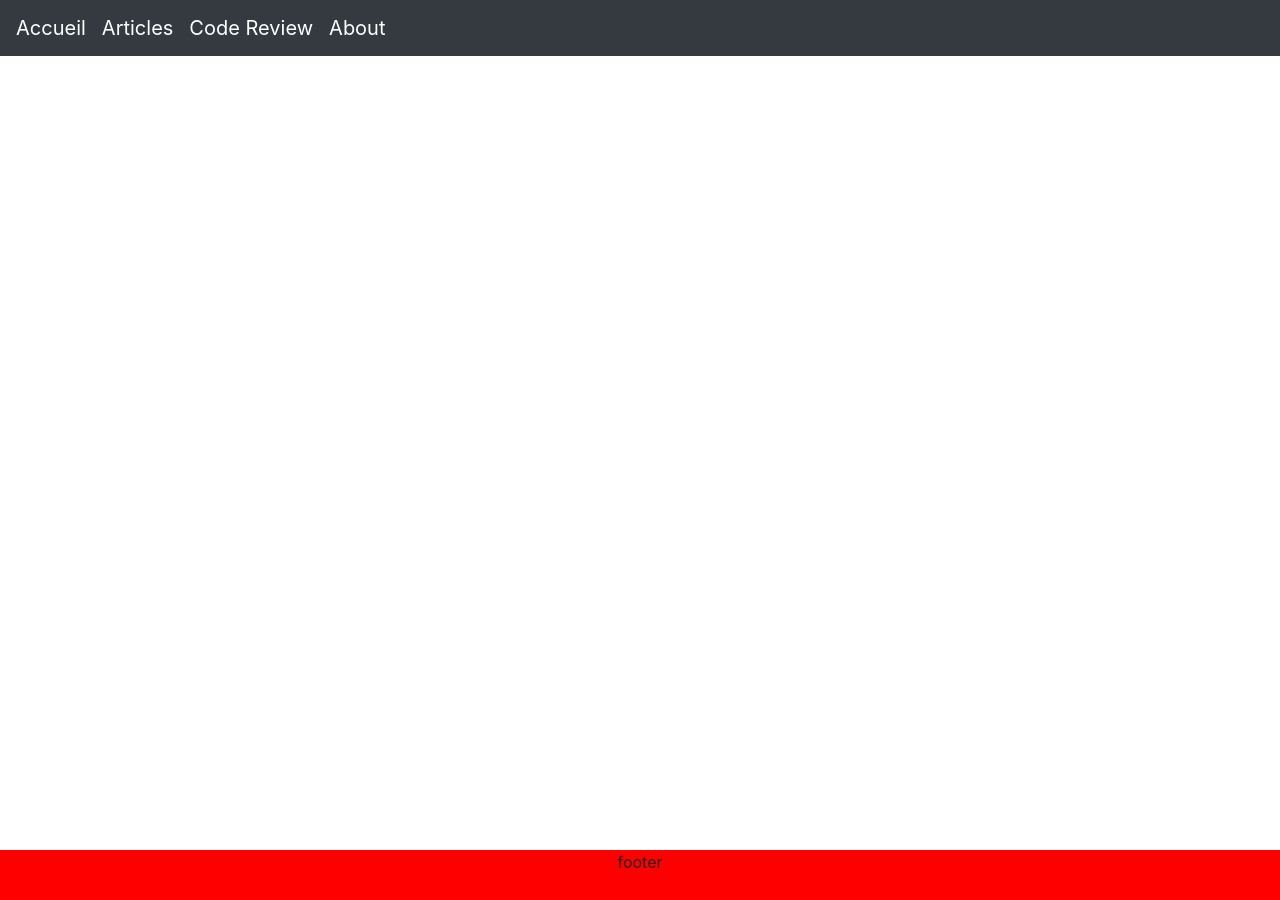
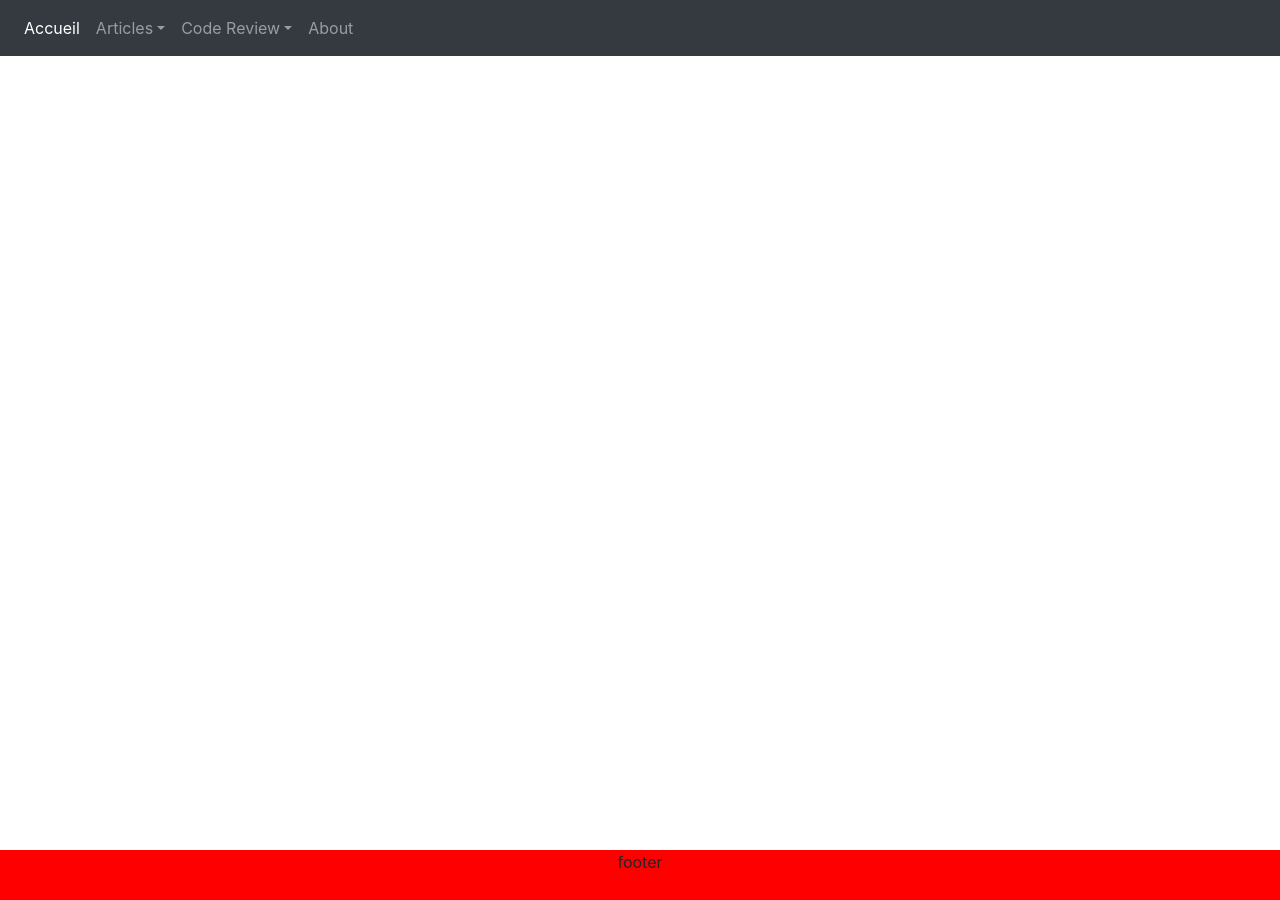
Before and after one commit to Asugi16/Projet_Jekyll, a Jekyll site: the page built from index.html, in a window 1280 px wide. Built offline with Jekyll 4.4.1, drawn with Linux system fonts in a browser that asks for light colours.

Commit message:
navbar version 1

```diff
--- a/_includes/navigation.html
+++ b/_includes/navigation.html
@@ -4,12 +4,26 @@
     </button>
     <div class="navbar-collapse collapse" id="collapsingNavbar">
         <ul class="navbar-nav">
-            {% for item in site.data.navigation %}
-            <a class="navbar-brand" href="{{ item.link }}" {% if page.url == item.link %}class="current"{% endif %}>{{ item.name }}</a>
-          {% endfor %}
-        </ul>
-        <ul class="navbar-nav ml-auto">
-<li></li>
+            <li class="nav-item active">
+                <a class="nav-link" href="index.html">Accueil</a>
+            </li>
+            <li class="nav-item dropdown">
+                <a class="nav-link dropdown-toggle" href="articles.html" id="navbardropdown" role="button" data-toggle="dropdown" aria-haspopup="true" aria-expanded="false">Articles</a>
+                <div class="dropdown-menu" aria-labelledby="navbarDropdown">
+                    <!-- boucle qui prend dans data les articles -->
+                </div>
+            </li>
+            <li class="nav-item dropdown">
+                <a class="nav-link dropdown-toggle" href="code_review.html" id="navbardropdown" role="button" data-toggle="dropdown" aria-haspopup="true" aria-expanded="false">Code Review</a>
+                <div class="dropdown-menu" aria-labelledby="navbarDropdown">
+                      <!-- boucle qui prend dans data les articles -->
+                </div>
+            </li>
+            <li class="nav-item">
+                <a class="nav-link" href="about.html">About</a>
+            </li>
+
+
         </ul>
     </div>
 </nav>
```
Also changed, not shown: 1 other file.
